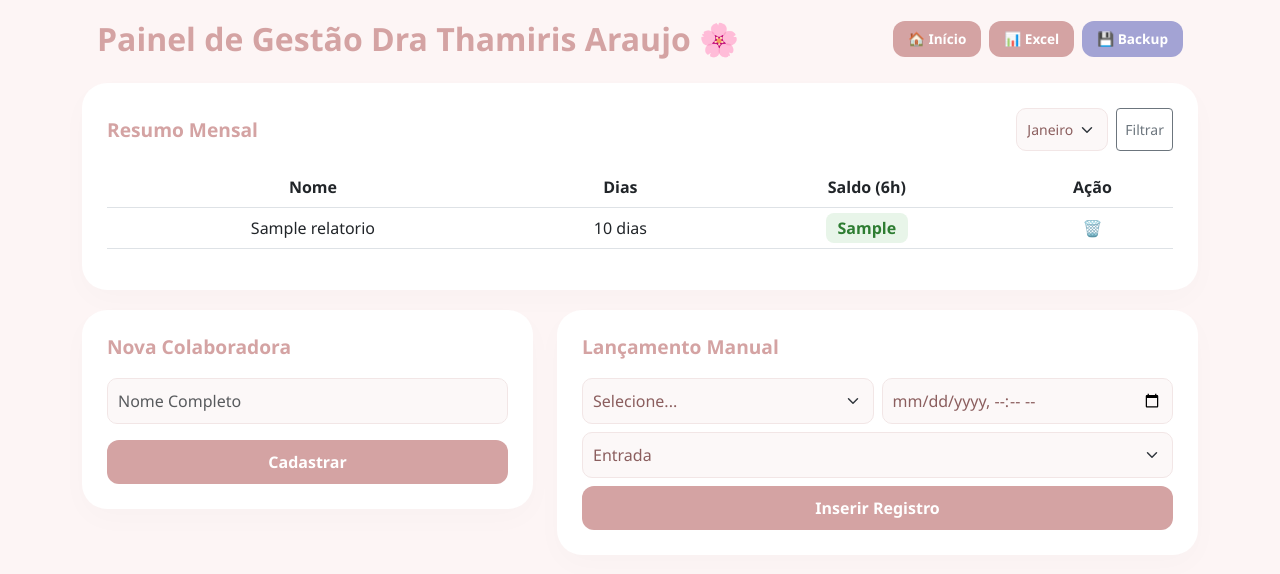
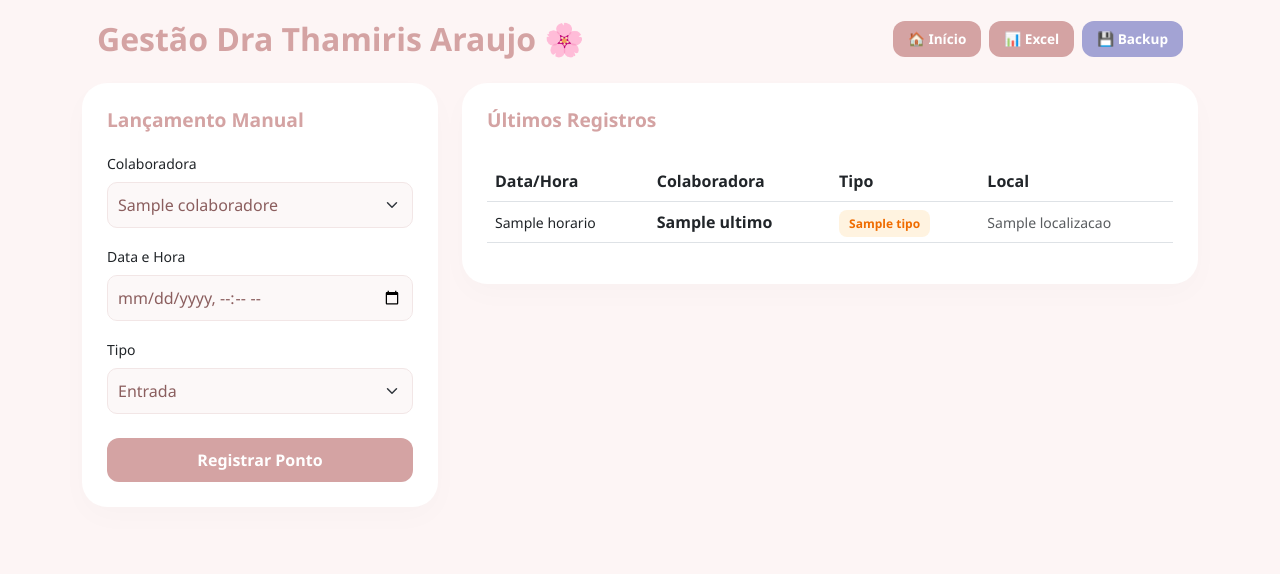
Before and after one commit to LucasBiazoto/Ponto, a Flask app: template templates/admin.html in a window 1280 px wide. Shown: the top 574 px of the page. Run offline with Flask 3, Linux system fonts and the light colour scheme; the template is opened without the code that fills it: most values are stand-ins (such as "Sample title", 1, 10 or a date in 2020).

Commit message:
Versão final

```diff
--- a/app.py
+++ b/app.py
@@ -5,7 +5,8 @@ from flask import Flask, render_template, request, redirect, url_for, send_file
 import pandas as pd
 
 app = Flask(__name__)
-DATABASE = 'ponto_dra_thamiris.db'
+# Mudamos o nome do banco para garantir que ele seja criado do zero sem erros antigos
+DATABASE = 'ponto_estetica_v3.db'
 
 def get_db_connection():
     conn = sqlite3.connect(DATABASE)
@@ -14,7 +15,7 @@ def get_db_connection():
 
 def init_db():
     conn = get_db_connection()
-    # Criamos apenas a tabela de registros de ponto
+    # Criamos apenas a tabela de registros (pontos)
     conn.execute('''
         CREATE TABLE IF NOT EXISTS pontos (
             id INTEGER PRIMARY KEY AUTOINCREMENT,
@@ -32,7 +33,7 @@ with app.app_context():
 
 @app.route('/')
 def index():
-    # FIXO NO CÓDIGO: Isso garante que ela apareça na tela inicial sem erros
+    # LISTA FIXA: Agora é impossível ela não aparecer no início
     colaboradoras = [{'nome': 'Esther Julia'}]
     return render_template('index.html', colaboradores=colaboradoras)
 
@@ -63,7 +64,6 @@ def bater_ponto():
     if horario_manual:
         return redirect(url_for('painel_gestao', senha='8340'))
 
-    # Mensagens personalizadas para Dra Thamiris Araujo
     msg = "Bom trabalho meu bem" if tipo == "Entrada" else "Bom descanso meu bem"
     return render_template('sucesso.html', mensagem=msg)
 
@@ -73,11 +73,12 @@ def painel_gestao():
     if senha != '8340': return "Acesso Negado", 403
 
     conn = get_db_connection()
+    # Busca os últimos 50 registros para o relatório
     pontos = conn.execute('SELECT * FROM pontos ORDER BY id DESC').fetchall()
     conn.close()
 
     colaboradoras = [{'nome': 'Esther Julia'}]
-    return render_template('admin.html', relatorio=[], ultimos=pontos[:20], colaboradores=colaboradoras)
+    return render_template('admin.html', ultimos=pontos, colaboradores=colaboradoras)
 
 @app.route('/exportar')
 def exportar():
@@ -87,6 +88,10 @@ def exportar():
     df.to_excel('Relatorio_DraThamiris.xlsx', index=False)
     return send_file('Relatorio_DraThamiris.xlsx', as_attachment=True)
 
+@app.route('/backup')
+def backup():
+    return send_file(DATABASE, as_attachment=True)
+
 if __name__ == '__main__':
     port = int(os.environ.get("PORT", 5000))
     app.run(host='0.0.0.0', port=port)
--- a/templates/admin.html
+++ b/templates/admin.html
@@ -16,15 +16,17 @@
         .card-title { font-size: 1.2rem; color: var(--rosa-suave); font-weight: bold; margin-bottom: 20px; }
         .form-select, .form-control { border: 1px solid #f2e6e6; background-color: #fcf8f8; border-radius: 10px; padding: 10px; color: var(--rosa-texto); }
         .btn-rosa { background-color: var(--rosa-suave); color: white; border-radius: 12px; border: none; padding: 10px; font-weight: bold; width: 100%; cursor: pointer; }
-        .status-badge { padding: 4px 12px; border-radius: 8px; font-weight: bold; }
-        .saldo-positivo { background-color: #e8f5e9; color: #2e7d32; }
-        .saldo-negativo { background-color: #ffebee; color: #c62828; }
+        .btn-rosa:hover { opacity: 0.9; }
+        .table { margin-top: 10px; }
+        .badge-tipo { padding: 5px 10px; border-radius: 8px; font-size: 0.75rem; font-weight: bold; }
+        .bg-entrada { background-color: #e8f5e9; color: #2e7d32; }
+        .bg-saida { background-color: #fff3e0; color: #ef6c00; }
     </style>
 </head>
 <body>
     <div class="container">
         <div class="header-gestao">
-            <h2>Painel de Gestão Dra Thamiris Araujo 🌸</h2>
+            <h2>Gestão Dra Thamiris Araujo 🌸</h2>
             <div class="d-flex gap-2">
                 <a href="/" class="btn-top">🏠 Início</a>
                 <a href="/exportar" class="btn-top">📊 Excel</a>
@@ -32,74 +34,63 @@
             </div>
         </div>
 
+        <div class="row">
+            <div class="col-md-4">
                 <div class="card">
-            <div class="d-flex justify-content-between align-items-center mb-3">
-                <h4 class="card-title m-0">Resumo Mensal</h4>
-                <form method="GET" class="d-flex gap-2">
-                    <input type="hidden" name="senha" value="8340">
-                    <select name="mes" class="form-select form-select-sm">
-                        <option value="01">Janeiro</option><option value="02">Fevereiro</option>
-                        <option value="03">Março</option><option value="04">Abril</option>
-                        <option value="05">Maio</option><option value="06">Junho</option>
-                        <option value="07">Julho</option><option value="08">Agosto</option>
-                        <option value="09">Setembro</option><option value="10">Outubro</option>
-                        <option value="11">Novembro</option><option value="12">Dezembro</option>
+                    <h4 class="card-title">Lançamento Manual</h4>
+                    <form action="/bater_ponto" method="POST">
+                        <label class="form-label small">Colaboradora</label>
+                        <select name="nome" class="form-select mb-3" required>
+                            {% for c in colaboradores %}
+                                <option value="{{ c.nome }}">{{ c.nome }}</option>
+                            {% endfor %}
                         </select>
-                    <button type="submit" class="btn btn-sm btn-outline-secondary">Filtrar</button>
+
+                        <label class="form-label small">Data e Hora</label>
+                        <input type="datetime-local" name="horario_manual" class="form-control mb-3" required>
+
+                        <label class="form-label small">Tipo</label>
+                        <select name="tipo" class="form-select mb-4">
+                            <option value="Entrada">Entrada</option>
+                            <option value="Saída">Saída</option>
+                        </select>
+
+                        <button type="submit" class="btn-rosa">Registrar Ponto</button>
                     </form>
                 </div>
+            </div>
+
+            <div class="col-md-8">
+                <div class="card">
+                    <h4 class="card-title">Últimos Registros</h4>
                     <div class="table-responsive">
-                <table class="table align-middle text-center">
-                    <thead><tr><th>Nome</th><th>Dias</th><th>Saldo (6h)</th><th>Ação</th></tr></thead>
+                        <table class="table align-middle">
+                            <thead>
+                                <tr>
+                                    <th>Data/Hora</th>
+                                    <th>Colaboradora</th>
+                                    <th>Tipo</th>
+                                    <th>Local</th>
+                                </tr>
+                            </thead>
                             <tbody>
-                        {% for r in relatorio %}
+                                {% for p in ultimos %}
                                 <tr>
-                            <td>{{ r.nome }}</td><td>{{ r.dias }} dias</td>
+                                    <td class="small">{{ p.horario }}</td>
+                                    <td><strong>{{ p.nome }}</strong></td>
                                     <td>
-                                <span class="status-badge {% if '-' in r.saldo_formatado %}saldo-negativo{% else %}saldo-positivo{% endif %}">
-                                    {{ r.saldo_formatado }}
+                                        <span class="badge-tipo {% if p.tipo == 'Entrada' %}bg-entrada{% else %}bg-saida{% endif %}">
+                                            {{ p.tipo }}
                                         </span>
                                     </td>
-                            <td><a href="/excluir_colaboradora/{{ r.id }}" class="text-decoration-none" onclick="return confirm('Excluir esta colaboradora?')">🗑️</a></td>
+                                    <td class="text-muted small">{{ p.localizacao }}</td>
                                 </tr>
                                 {% endfor %}
                             </tbody>
                         </table>
                     </div>
                 </div>
-
-        <div class="row">
-            <div class="col-md-5"><div class="card">
-                <h4 class="card-title">Nova Colaboradora</h4>
-                <form action="/cadastrar_colaboradora" method="POST">
-                    <input type="text" name="nome" class="form-control mb-3" placeholder="Nome Completo" required>
-                    <button type="submit" class="btn-rosa">Cadastrar</button>
-                </form>
-            </div></div>
-
-            <div class="col-md-7"><div class="card">
-                <h4 class="card-title">Lançamento Manual</h4>
-                <form action="/bater_ponto" method="POST" class="row g-2">
-                    <div class="col-6">
-                        <select name="nome" class="form-select" required>
-                            <option value="">Selecione...</option>
-                            {% for c in colaboradores %}
-                                <option value="{{ c.nome }}">{{ c.nome }}</option>
-                            {% endfor %}
-                        </select>
             </div>
-                    <div class="col-6">
-                        <input type="datetime-local" name="horario_manual" class="form-control" required>
-                    </div>
-                    <div class="col-12 mt-2">
-                        <select name="tipo" class="form-select mb-2">
-                            <option value="Entrada">Entrada</option>
-                            <option value="Saída">Saída</option>
-                        </select>
-                        <button type="submit" class="btn-rosa">Inserir Registro</button>
-                    </div>
-                </form>
-            </div></div>
         </div>
     </div>
 </body>
```
Lines whose indentation alone changed are shown as unchanged.
